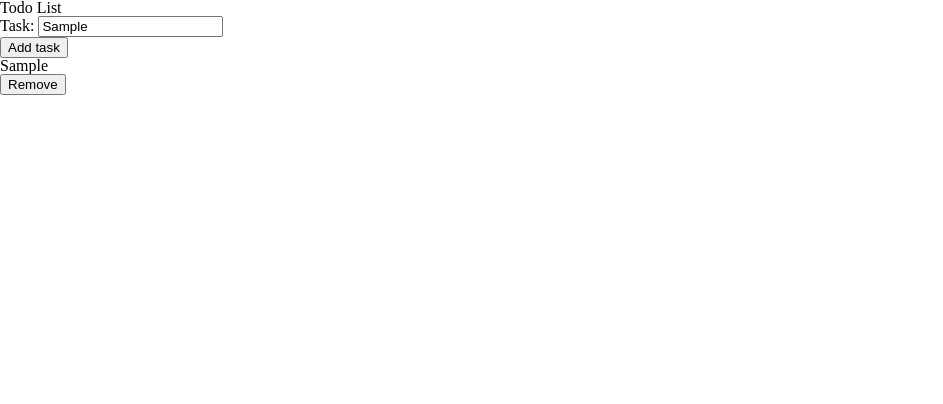
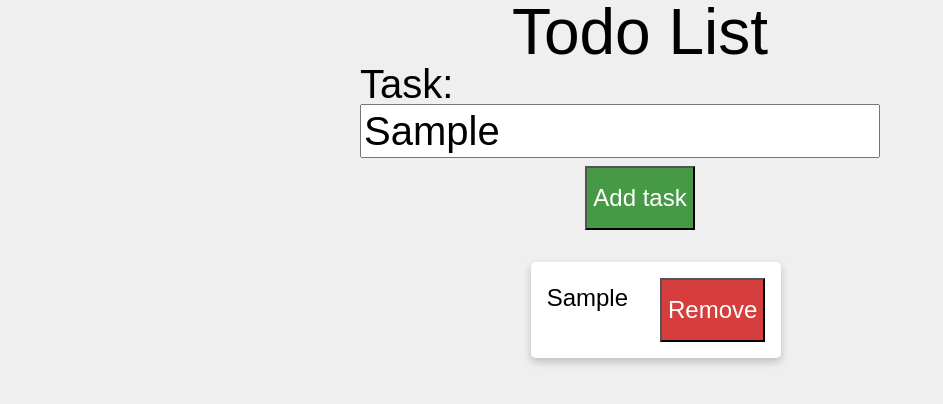
Before and after one commit to tmikulcic/Todo-List, a website built with webpack: page dist/index.html in a window 1280 px wide. Both pictures are taken after typing "Sample" into the empty fields and a click on the button "Add task". Shown: the whole page, without its empty margins (0-943 px from the left). Built offline with nearby package versions, Linux system fonts and the light colour scheme.

Commit message:
Added initial stlying

```diff
--- a/src/styles.css
+++ b/src/styles.css
@@ -0,0 +1,68 @@
+body,
+.main-container {
+  display: flex;
+  flex-direction: column;
+  align-items: center;
+  font-family: sans-serif;
+  max-width: 70vh;
+  margin: auto;
+  background-color: rgb(239, 239, 239);
+}
+
+.card {
+  display: flex;
+  flex-direction: row;
+  justify-content: space-between;
+}
+
+h1 {
+  font-size: 4rem;
+}
+
+form,
+#text {
+  font-size: 2.5rem;
+}
+
+#text {
+  height: 3rem;
+  width: 32rem;
+}
+
+.add-button {
+  margin-top: 0.5rem;
+  height: 4rem;
+  font-size: 1.5rem;
+  background-color: rgb(70, 154, 70);
+  color: white;
+}
+
+.add-button:active {
+  transform: scale(0.98);
+  background-color: rgba(70, 154, 70, 0.771);
+}
+
+.card {
+  background-color: #fff;
+  width: 100%;
+  margin-top: 2rem;
+  box-shadow: 0 4px 8px 0 rgba(0, 0, 0, 0.2);
+  transition: 0.3s;
+  border-radius: 5px; /* 5px rounded corners */
+  font-size: 1.5rem;
+  padding: 1rem;
+  line-height: 2.5rem;
+}
+
+.rmv-btn {
+  height: 4rem;
+  width: fit-content;
+  font-size: 1.5rem;
+  background-color: rgb(214, 61, 61);
+  color: white;
+}
+
+.rmv-btn:active {
+  transform: scale(0.98);
+  background-color: rgba(214, 61, 61, 0.829);
+}
```
Also changed, not shown: dist/index.html.
